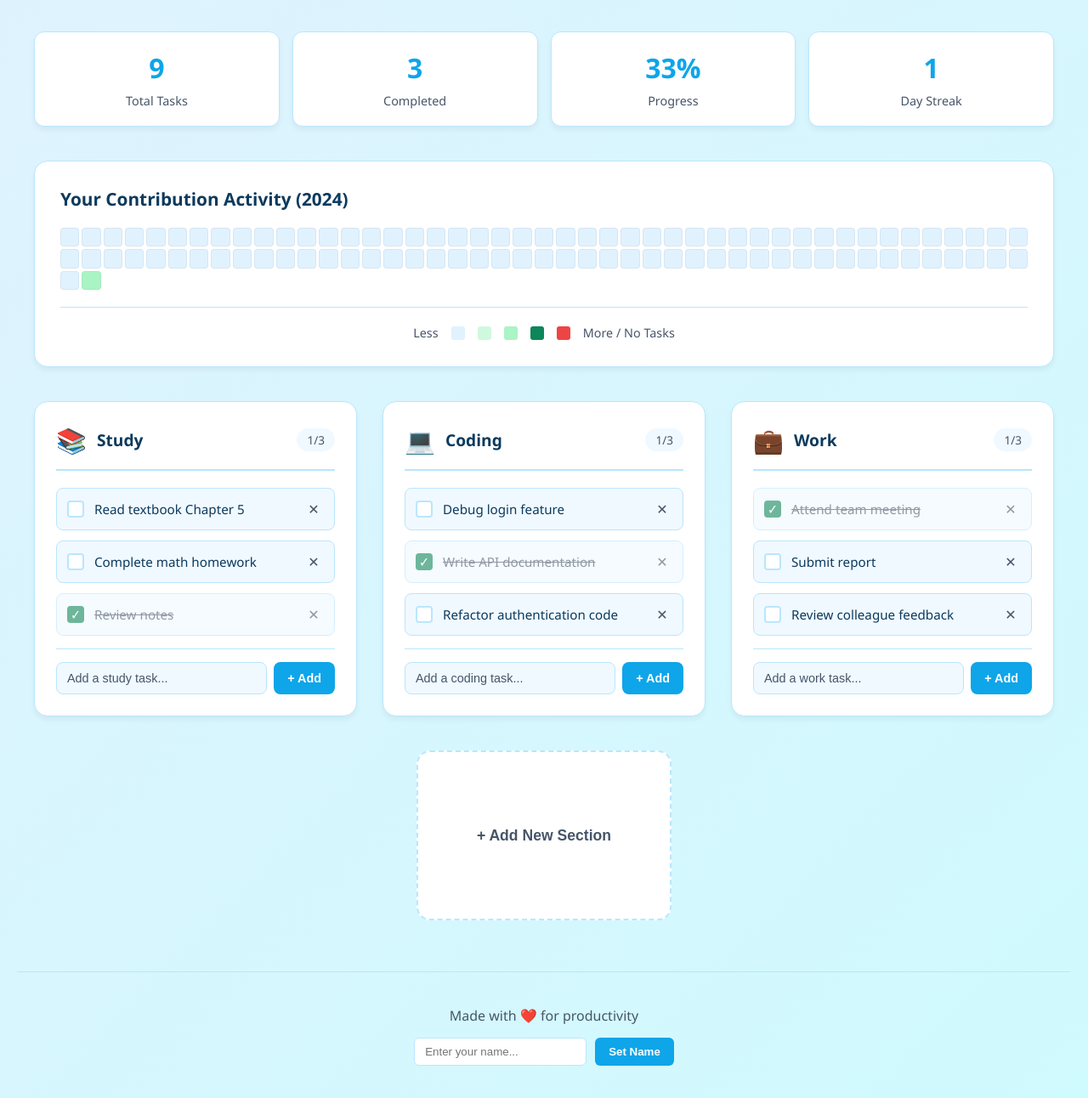
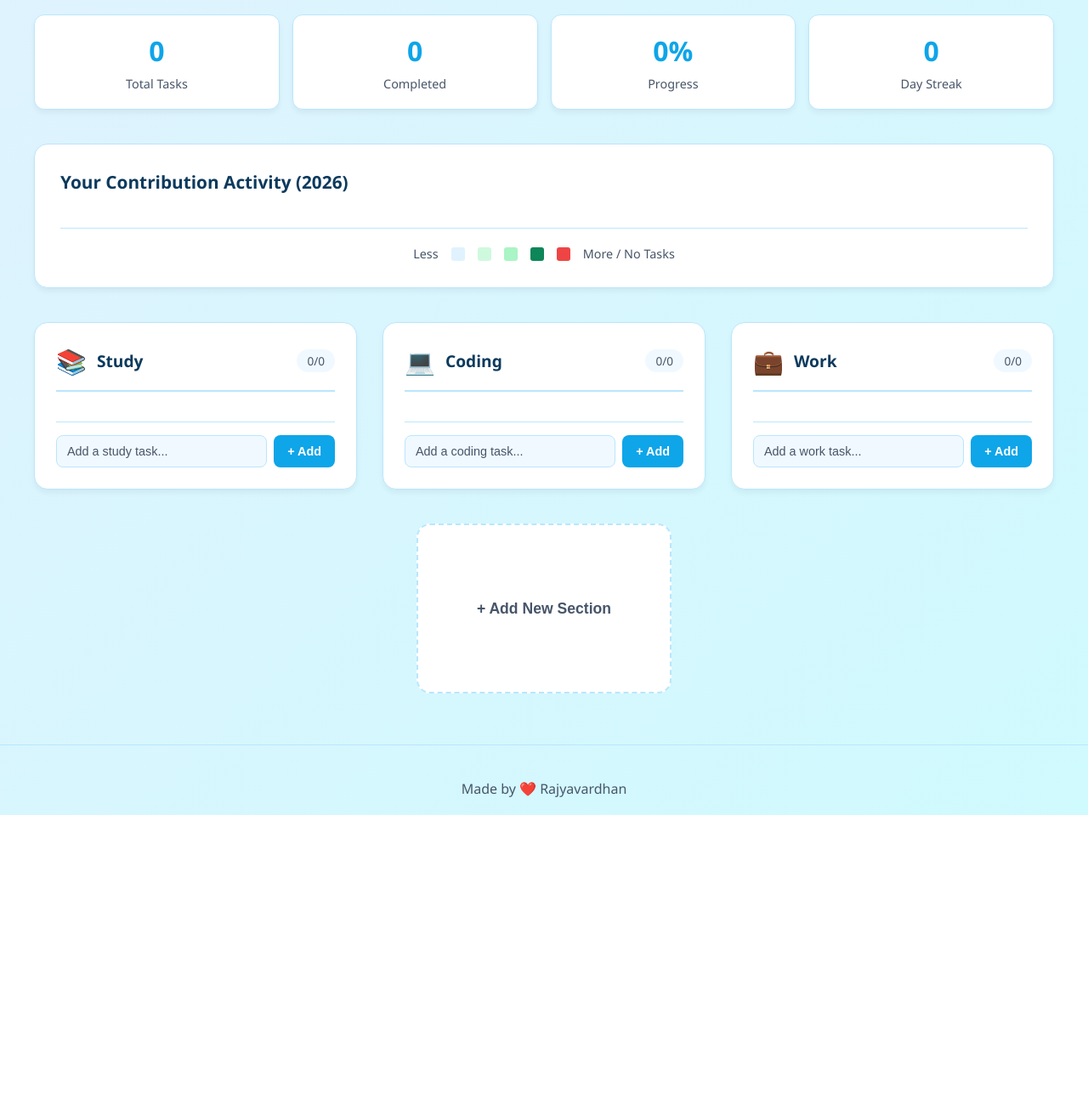
Before and after one commit to itzrajyavardhan-lab/todaytask, a plain HTML site: page index.html in a window 1280 px wide. Shown: the part 196-1488 px from the top of the page at 85% size. After the commit the page ends 1155 px from the top, so only its background shows below. Drawn offline with Linux system fonts and the light colour scheme.

Commit message:
Fix footer

```diff
--- a/index.html
+++ b/index.html
@@ -845,12 +845,25 @@
                 min-width: 100%;
             }
         }
+/* ===== RESET ===== */
+html, body {
+    margin: 0;
+    padding: 0;
+}
+
+
     </style>
 </head>
 <body class="theme-ocean">
     <div class="container">
         <!-- Header -->
         <header>
+            <div id="intro">
+        <div class="intro-content">
+            <h1 class="intro-logo">TODAY TASK</h1>
+            <p class="intro-tagline">Plan • Focus • Achieve</p>
+            </div>
+            </div>
             <div class="header-top">
                 <div class="logo">TODAY TASK</div>
                 <div class="theme-selector">
@@ -886,7 +899,7 @@
 
         <!-- Contribution Graph -->
         <div class="graph-section">
-            <h2 class="graph-title">Your Contribution Activity (2024)</h2>
+            <h2 class="graph-title">Your Contribution Activity (2026)</h2>
             <div class="contribution-graph" id="contributionGraph"></div>
             <div class="legend">
                 <span style="color: var(--text-secondary); font-size: 0.9rem;">Less</span>
@@ -982,12 +995,8 @@
 
     <!-- Footer -->
     <footer>
-        <p>Made with ❤️ for productivity</p>
-        <div class="input-name-form">
-            <input type="text" id="userName" placeholder="Enter your name..." maxlength="50">
-            <button onclick="saveName()">Set Name</button>
-        </div>
-        <div class="user-name" id="userNameDisplay"></div>
+        <p>Made by ❤️ Rajyavardhan</p>
+
     </footer>
 
     <!-- Add Section Modal -->
@@ -1295,7 +1304,22 @@
                 closeAddSectionModal();
             }
         });
+        window.addEventListener("load", () => {
+     const intro = document.getElementById("intro");
 
+     // 🔥 BODY SHOW (glitch fix)
+     document.body.style.visibility = "visible";
+
+     // 2 sec baad exit
+     setTimeout(() => {
+        intro.classList.add("hide");
+     }, 2000);
+
+     // remove after animation
+     setTimeout(() => {
+        intro.remove();
+     }, 2700);
+     });
         init();
     </script>
 </body>
```
